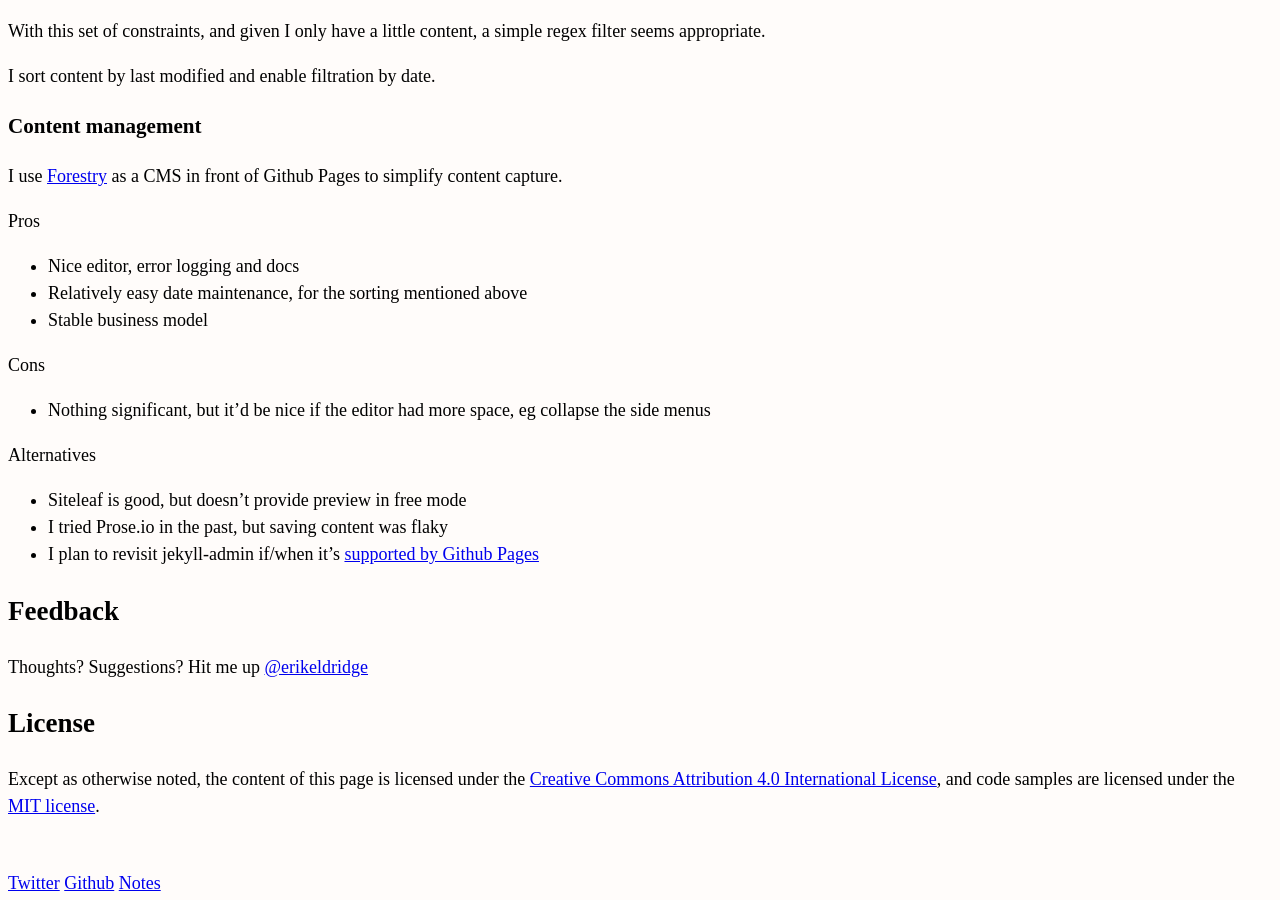
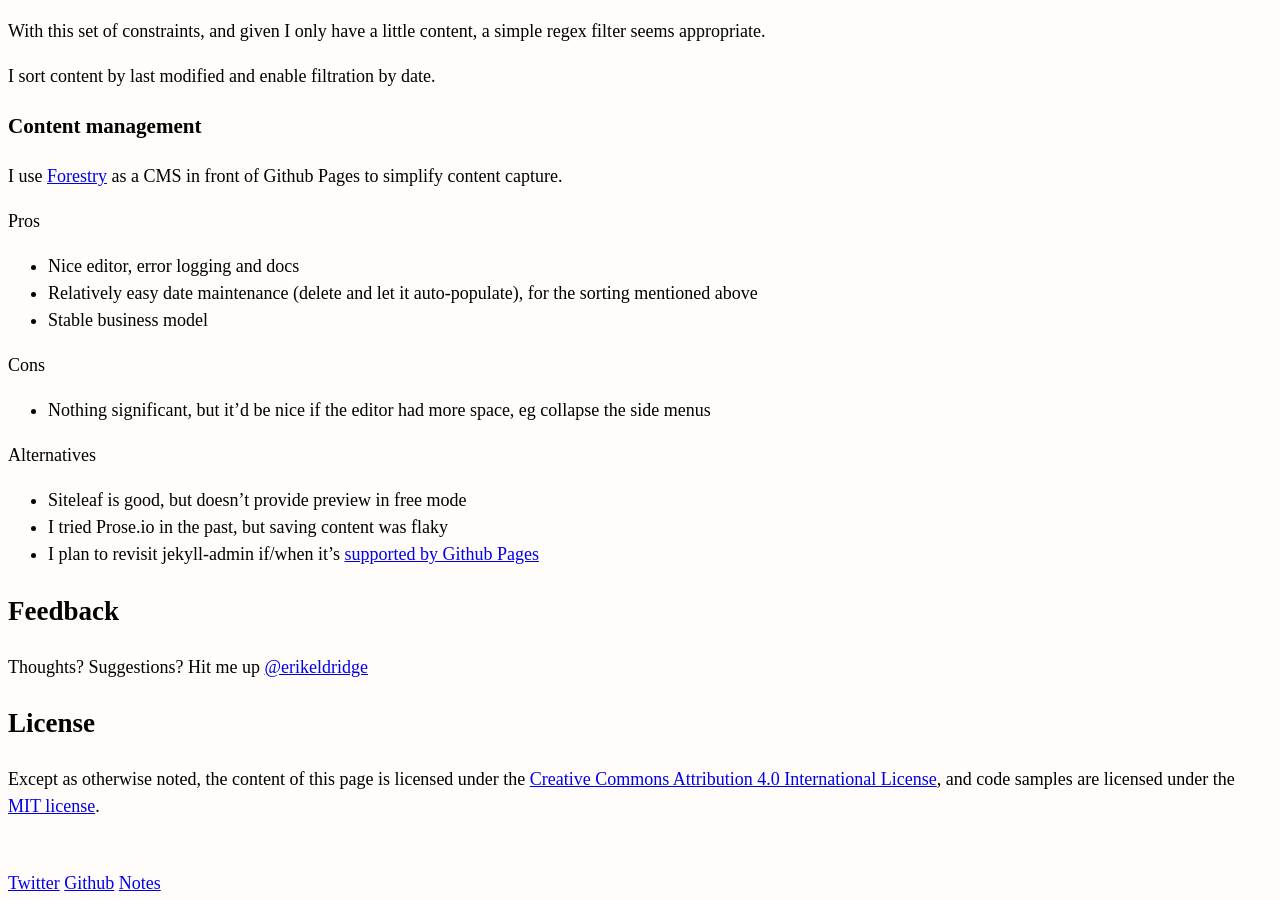
Before and after one commit to erikeldridge/erikeldridge.github.com, a Jekyll site: the page built from _posts/2017-09-27-blog.md, in a window 1280 px wide and 900 px high, scrolled down 775 px. Built offline with Jekyll 4.4.1, drawn with Linux system fonts in a browser that asks for light colours; nearby versions of some CDN libraries.

Commit message:
Update from Forestry.io - 2017-09-27-blog.md

```diff
--- a/_posts/2017-09-27-blog.md
+++ b/_posts/2017-09-27-blog.md
@@ -43,7 +43,7 @@
 Pros
 
 * Nice editor, error logging and docs
-* Relatively easy date maintenance, for the sorting mentioned above
+* Relatively easy date maintenance (delete and let it auto-populate), for the sorting mentioned above
 * Stable business model
 
 Cons
```
Also changed, not shown: other parts of _posts/2017-09-27-blog.md (+1 -1 lines).
